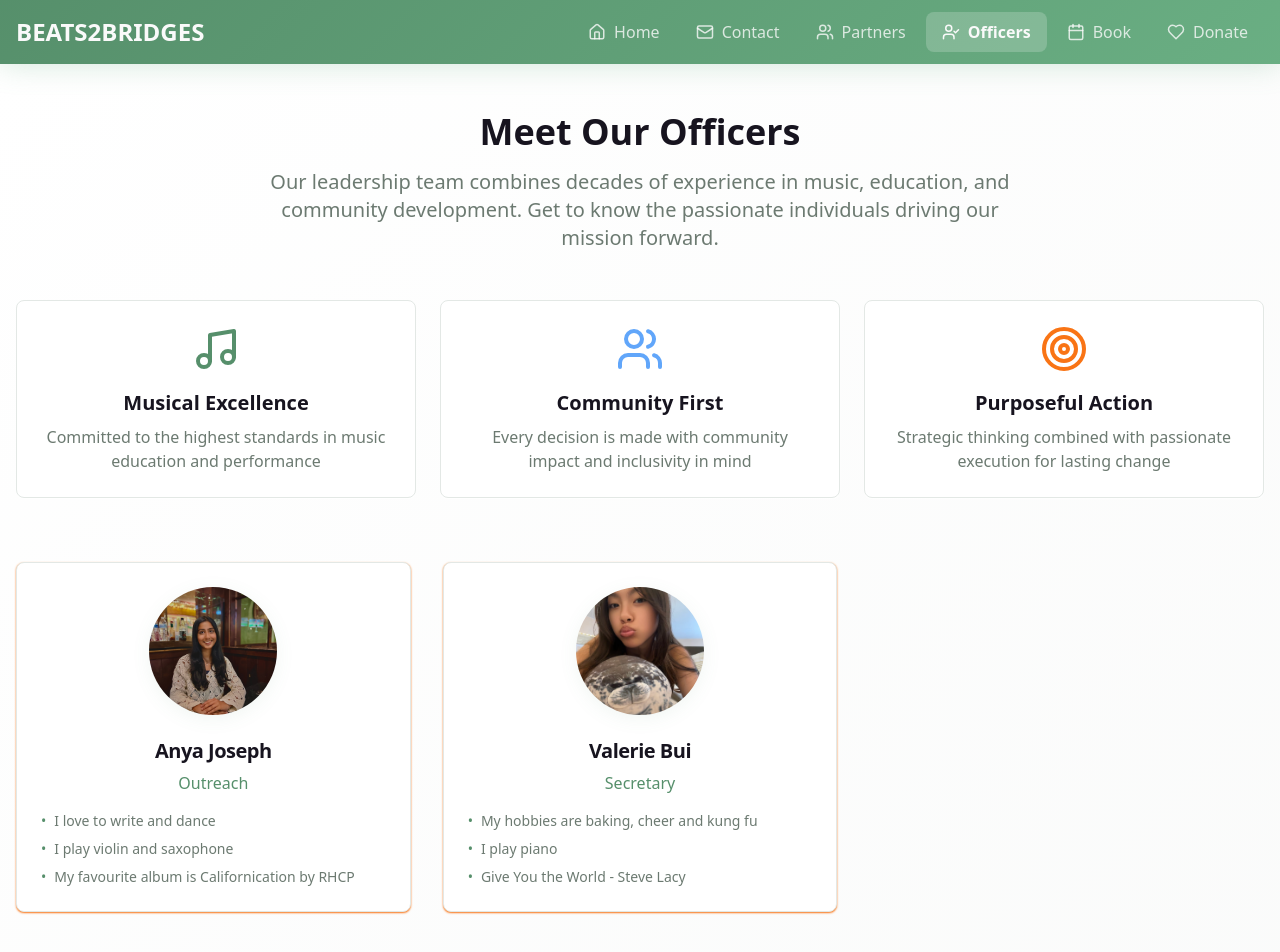
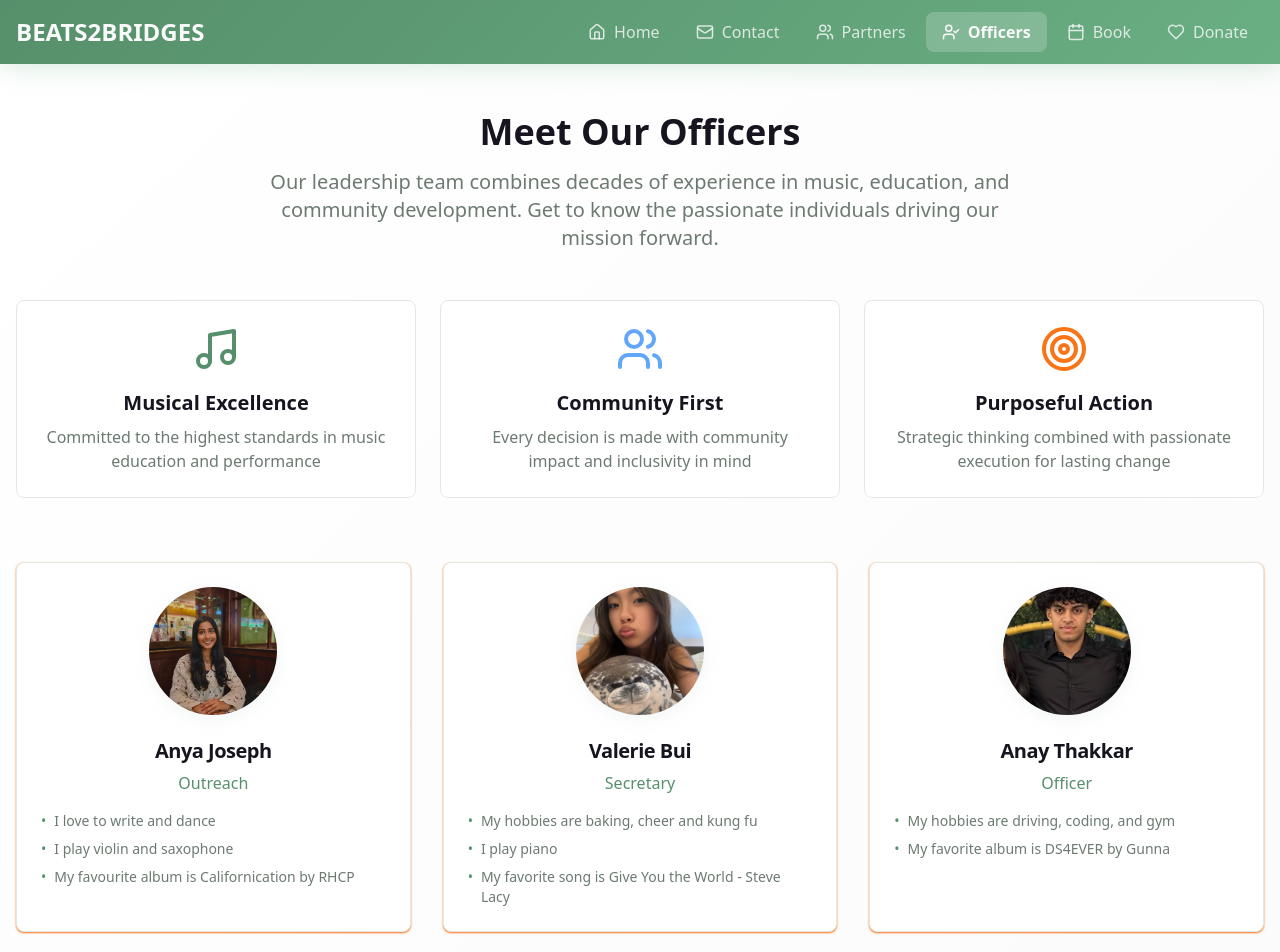
Before and after one commit to BEATS2BRIDGES/beats2bridges, a React (Vite) app: page /officers in a window 1280 px wide. Shown: the top 952 px of the page. Built offline with nearby package versions, Linux system fonts and the light colour scheme.

Commit message:
Add Anay Thakkar to Officers page
Added Anay Thakkar to the Officers page with his information. Ensured that album/song responses have context by prepending "My favorite album is".

```diff
--- a/src/pages/Officers.tsx
+++ b/src/pages/Officers.tsx
@@ -24,7 +24,16 @@ const Officers = () => {
       image: "/lovable-uploads/67361dbc-c097-406d-b936-fb4c75bd8d60.png",
       hobbies: "My hobbies are baking, cheer and kung fu",
       instruments: "I play piano",
-      favoriteAlbum: "Give You the World - Steve Lacy"
+      favoriteAlbum: "My favorite song is Give You the World - Steve Lacy"
+    },
+    {
+      id: 3,
+      name: "Anay Thakkar",
+      title: "Officer",
+      image: "/lovable-uploads/56b58ec4-0d46-4ae6-b8a2-183a02c46031.png",
+      hobbies: "My hobbies are driving, coding, and gym",
+      instruments: null,
+      favoriteAlbum: "My favorite album is DS4EVER by Gunna"
     }
   ];
 
@@ -96,10 +105,12 @@ const Officers = () => {
                     <span className="text-primary mr-2">•</span>
                     {officer.hobbies}
                   </li>
-                  <li className="text-muted-foreground flex items-start">
-                    <span className="text-primary mr-2">•</span>
-                    {officer.instruments}
-                  </li>
+                  {officer.instruments && (
+                    <li className="text-muted-foreground flex items-start">
+                      <span className="text-primary mr-2">•</span>
+                      {officer.instruments}
+                    </li>
+                  )}
                   <li className="text-muted-foreground flex items-start">
                     <span className="text-primary mr-2">•</span>
                     {officer.favoriteAlbum}
```
Also changed, not shown: public/lovable-uploads/56b58ec4-0d46-4ae6-b8a2-183a02c46031.png (added).
